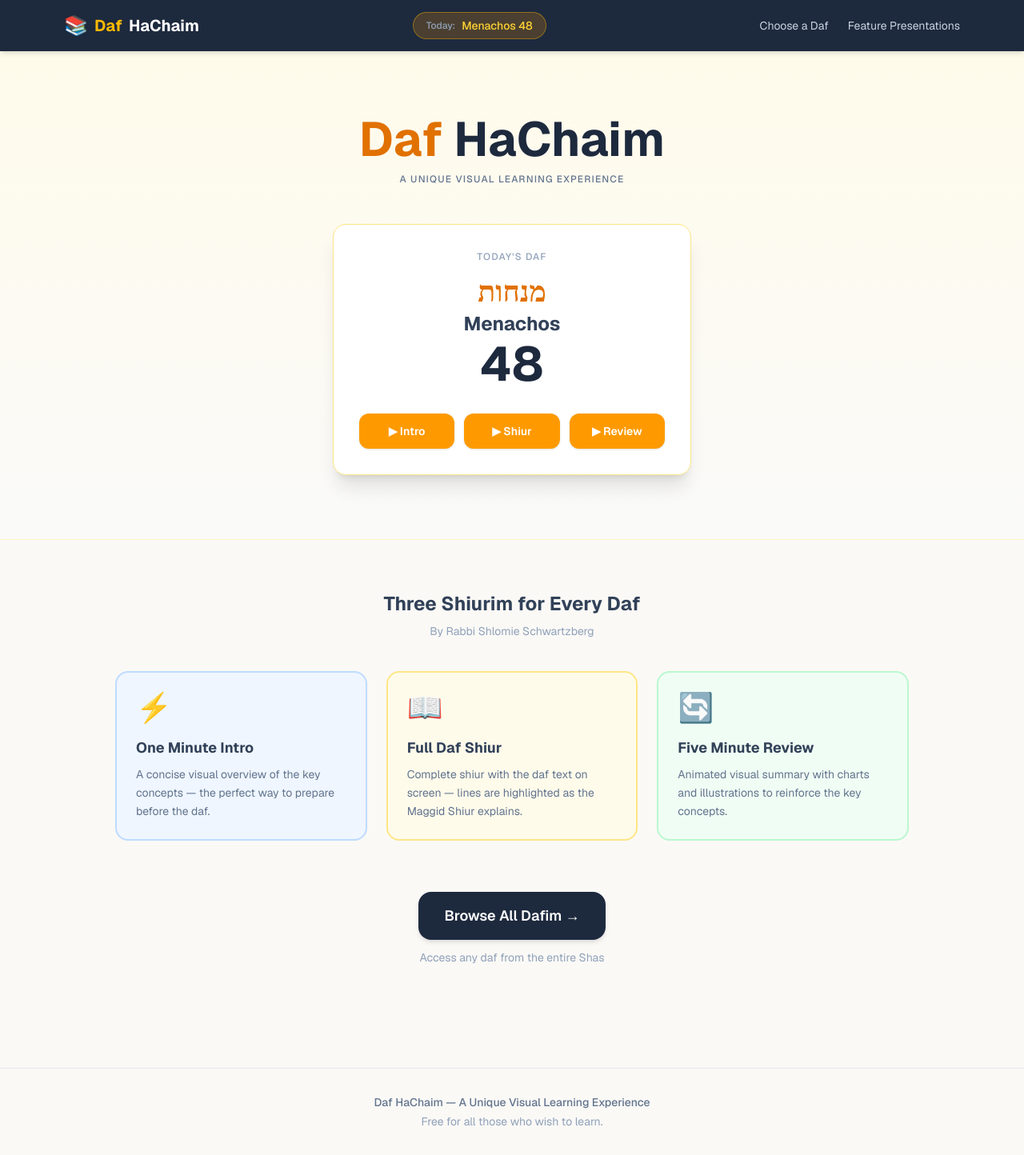
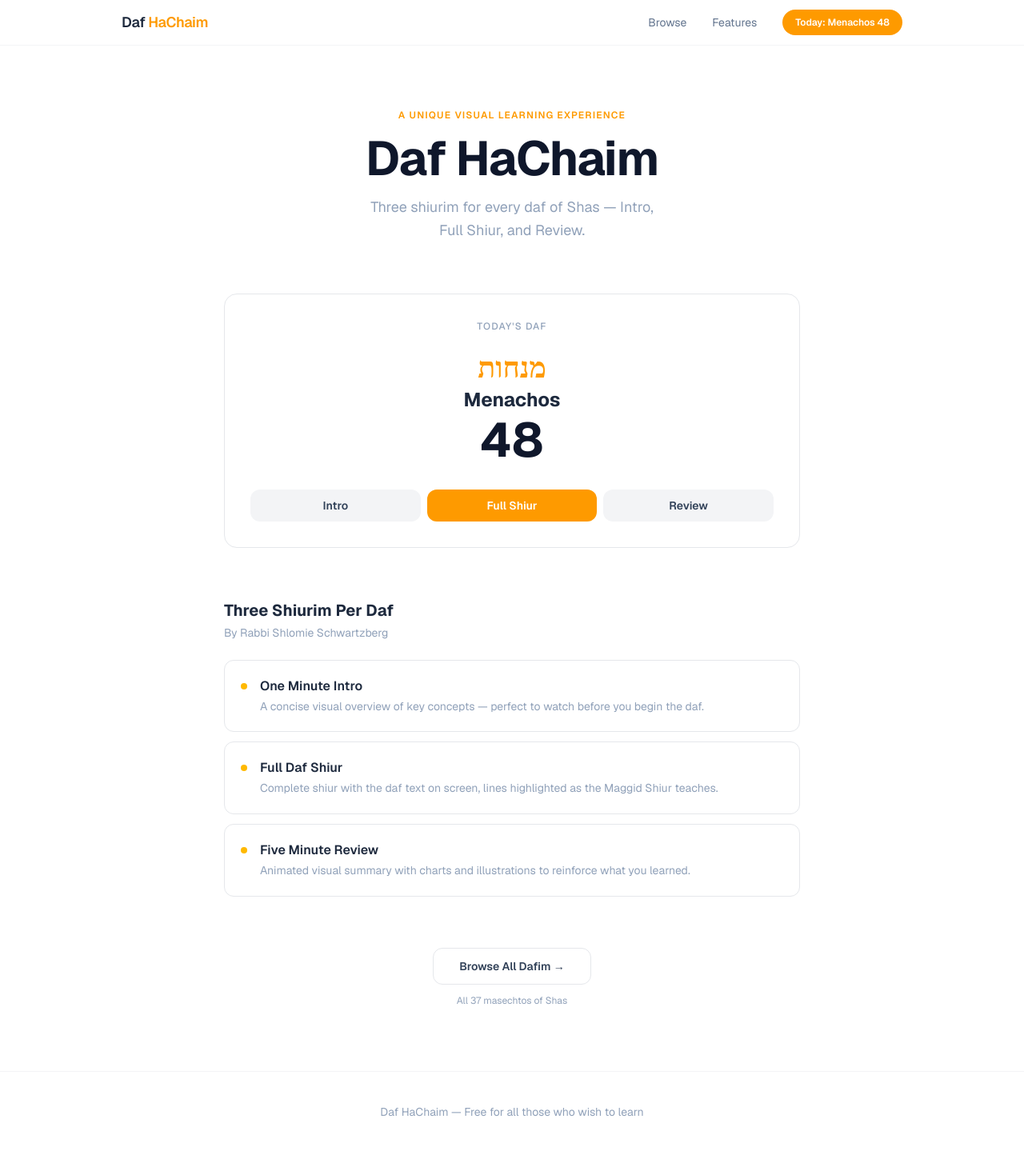
Before and after one commit to baraklandau/dafhachaim-new, a Next.js app: page / in a window 1280 px wide. Shown: the whole page at 80% size. Built offline with nearby package versions, Linux system fonts and the light colour scheme.

Commit message:
Clean minimal redesign - white/minimal style across all pages

```diff
--- a/app/choose/page.tsx
+++ b/app/choose/page.tsx
@@ -19,20 +19,23 @@
     : [];
 
   return (
-    <div className="max-w-5xl mx-auto px-4 py-10">
-      <h1 className="text-3xl font-bold mb-2 text-center text-slate-800">Choose a Daf</h1>
-      <p className="text-center text-slate-400 text-sm mb-8">Browse all of Shas</p>
+    <div className="max-w-4xl mx-auto px-6 py-12">
+
+      <div className="mb-10">
+        <h1 className="text-3xl font-bold text-slate-900 tracking-tight">Choose a Daf</h1>
+        <p className="text-slate-400 text-sm mt-1">Browse all of Shas</p>
+      </div>
 
       {/* ── Seder filter tabs ── */}
-      <div className="flex flex-wrap gap-2 justify-center mb-8">
+      <div className="flex flex-wrap gap-2 mb-8">
         {['All', ...SEDARIM].map((seder) => (
           <button
             key={seder}
             onClick={() => { setActiveSeder(seder); setSelectedMasechta(null); }}
-            className={`px-4 py-2 rounded-full text-sm font-medium border transition-colors ${
+            className={`px-4 py-1.5 rounded-full text-sm font-medium border transition-colors ${
               activeSeder === seder
                 ? 'bg-amber-500 text-white border-amber-500'
-                : 'bg-white text-slate-600 border-gray-200 hover:border-amber-300 hover:text-amber-600'
+                : 'bg-white text-slate-500 border-gray-200 hover:border-gray-300 hover:text-slate-700'
             }`}
           >
             {seder}
@@ -47,11 +50,11 @@
             <button
               key={m.id}
               onClick={() => setSelectedMasechta(m)}
-              className="bg-white hover:bg-amber-50 border border-gray-200 hover:border-amber-300 rounded-xl p-4 text-left transition-all group shadow-sm"
+              className="border border-gray-200 hover:border-amber-400 rounded-xl p-4 text-left transition-all group"
             >
-              <div className="hebrew text-xl font-bold text-amber-600 mb-1">{m.hebrewName}</div>
+              <div className="hebrew text-xl font-bold text-amber-500 mb-1">{m.hebrewName}</div>
               <div className="text-sm font-semibold text-slate-700">{m.name}</div>
-              <div className="text-xs text-slate-400 mt-1">{getDafCount(m)} dafim</div>
+              <div className="text-xs text-slate-400 mt-0.5">{getDafCount(m)} dafim</div>
             </button>
           ))}
         </div>
@@ -60,25 +63,25 @@
       {/* ── Daf selector ── */}
       {selectedMasechta && (
         <div>
-          <div className="flex items-center gap-4 mb-6">
+          <div className="flex items-center gap-4 mb-8">
             <button
               onClick={() => setSelectedMasechta(null)}
-              className="text-slate-400 hover:text-slate-700 transition-colors text-sm flex items-center gap-1 border border-gray-200 bg-white px-3 py-1.5 rounded-lg hover:border-gray-300"
+              className="text-slate-400 hover:text-slate-700 transition-colors text-sm"
             >
               ← Back
             </button>
             <div>
-              <span className="hebrew text-2xl font-bold text-amber-600 mr-3">{selectedMasechta.hebrewName}</span>
-              <span className="text-xl font-bold text-slate-700">{selectedMasechta.name}</span>
+              <span className="hebrew text-2xl font-bold text-amber-500 mr-2">{selectedMasechta.hebrewName}</span>
+              <span className="text-xl font-bold text-slate-800">{selectedMasechta.name}</span>
             </div>
           </div>
 
-          <div className="grid grid-cols-5 sm:grid-cols-8 md:grid-cols-10 gap-2">
+          <div className="grid grid-cols-6 sm:grid-cols-9 md:grid-cols-12 gap-2">
             {dafRange.map((daf) => (
               <Link
                 key={daf}
                 href={`/daf/${selectedMasechta.id}/${daf}`}
-                className="bg-white hover:bg-amber-500 hover:text-white border border-gray-200 hover:border-amber-500 rounded-lg py-2 text-center text-sm font-semibold transition-all text-slate-700 shadow-sm"
+                className="border border-gray-200 hover:border-amber-400 hover:bg-amber-50 rounded-lg py-2 text-center text-sm font-semibold transition-all text-slate-600 hover:text-amber-600"
               >
                 {daf}
               </Link>
--- a/app/features/page.tsx
+++ b/app/features/page.tsx
@@ -1,41 +1,44 @@
 export default function FeaturesPage() {
   const features = [
-    { masechta: 'Zevachim',   hebrewName: 'זבחים',    border: 'border-orange-200 bg-orange-50' },
-    { masechta: 'Horios',     hebrewName: 'הוריות',   border: 'border-purple-200 bg-purple-50' },
-    { masechta: 'Avoda Zara', hebrewName: 'עבודה זרה', border: 'border-slate-200 bg-slate-50'  },
-    { masechta: 'Shevuos',    hebrewName: 'שבועות',   border: 'border-blue-200 bg-blue-50'    },
-    { masechta: 'Nedarim',    hebrewName: 'נדרים',    border: 'border-teal-200 bg-teal-50'    },
-    { masechta: 'Kesubos',    hebrewName: 'כתובות',   border: 'border-rose-200 bg-rose-50'    },
-    { masechta: 'Menachos',   hebrewName: 'מנחות',    border: 'border-amber-200 bg-amber-50'  },
-    { masechta: 'Chulin',     hebrewName: 'חולין',    border: 'border-green-200 bg-green-50'  },
+    { masechta: 'Zevachim',   hebrewName: 'זבחים'    },
+    { masechta: 'Horios',     hebrewName: 'הוריות'   },
+    { masechta: 'Avoda Zara', hebrewName: 'עבודה זרה' },
+    { masechta: 'Shevuos',    hebrewName: 'שבועות'   },
+    { masechta: 'Nedarim',    hebrewName: 'נדרים'    },
+    { masechta: 'Kesubos',    hebrewName: 'כתובות'   },
+    { masechta: 'Menachos',   hebrewName: 'מנחות'    },
+    { masechta: 'Chulin',     hebrewName: 'חולין'    },
   ];
 
   return (
-    <div className="max-w-4xl mx-auto px-4 py-10">
-      <h1 className="text-3xl font-bold text-center mb-3 text-slate-800">Feature Presentations</h1>
-      <p className="text-slate-400 text-center mb-10 max-w-lg mx-auto text-sm">
-        Extended fully-animated introductions to entire Masechtos — covering history,
-        concepts, and context before you begin learning.
-      </p>
+    <div className="max-w-3xl mx-auto px-6 py-12">
 
-      <div className="grid sm:grid-cols-2 gap-4">
+      <div className="mb-10">
+        <h1 className="text-3xl font-bold text-slate-900 tracking-tight">Feature Presentations</h1>
+        <p className="text-slate-400 text-sm mt-1 max-w-md">
+          Extended fully-animated introductions to entire Masechtos — covering history, concepts, and context.
+        </p>
+      </div>
+
+      <div className="grid sm:grid-cols-2 gap-3">
         {features.map((f) => (
           <div
             key={f.masechta}
-            className={`rounded-2xl border-2 p-6 ${f.border} flex items-center gap-4`}
+            className="border border-gray-200 rounded-xl p-5 flex items-center gap-4"
           >
+            <div className="w-1.5 h-8 rounded-full bg-amber-400 flex-shrink-0" />
             <div>
-              <div className="hebrew text-2xl font-bold text-amber-600">{f.hebrewName}</div>
-              <div className="text-slate-700 font-semibold mt-1">{f.masechta} Overview</div>
-              <div className="text-slate-400 text-sm mt-1">Full masechta introduction</div>
+              <div className="hebrew text-xl font-bold text-amber-500">{f.hebrewName}</div>
+              <div className="text-sm font-semibold text-slate-700 mt-0.5">{f.masechta} Overview</div>
+              <div className="text-xs text-slate-400 mt-0.5">Full masechta introduction</div>
             </div>
           </div>
         ))}
       </div>
 
-      <div className="mt-10 bg-white rounded-2xl p-6 text-center border border-gray-200 shadow-sm">
-        <p className="text-slate-600 font-medium">Feature Presentation videos are being linked to the new player.</p>
-        <p className="text-slate-400 text-sm mt-2">Coming very soon.</p>
+      <div className="mt-10 border border-gray-200 rounded-xl p-6 text-center">
+        <p className="text-slate-500 font-medium text-sm">Videos are being linked to the new player.</p>
+        <p className="text-slate-400 text-xs mt-1">Coming very soon.</p>
       </div>
     </div>
   );
--- a/app/globals.css
+++ b/app/globals.css
@@ -1,20 +1,20 @@
 @import "tailwindcss";
 
 :root {
-  --background: #faf9f6;
-  --gold:        #d97706;
+  --font-geist: var(--font-geist);
 }
 
 @theme inline {
-  --color-background: var(--background);
-  --color-gold:       var(--gold);
   --font-sans: var(--font-geist);
 }
 
+* { box-sizing: border-box; }
+
 body {
-  background: var(--background);
-  color: #1e293b;
-  font-family: var(--font-geist), Arial, sans-serif;
+  background: #ffffff;
+  color: #111827;
+  font-family: var(--font-geist), -apple-system, BlinkMacSystemFont, 'Segoe UI', sans-serif;
+  -webkit-font-smoothing: antialiased;
 }
 
 .hebrew {
@@ -24,7 +24,3 @@
 }
 
 html { scroll-behavior: smooth; }
-
-::-webkit-scrollbar { width: 6px; }
-::-webkit-scrollbar-track { background: #f1f5f9; }
-::-webkit-scrollbar-thumb { background: #cbd5e1; border-radius: 3px; }
--- a/app/layout.tsx
+++ b/app/layout.tsx
@@ -8,7 +8,7 @@
 const geist = Geist({ variable: '--font-geist', subsets: ['latin'] });
 
 export const metadata: Metadata = {
-  title: 'Daf HaChaim | A Unique Visual Daf Yomi Learning Experience',
+  title: 'Daf HaChaim | Visual Daf Yomi Learning',
   description: 'Free daily Daf Yomi shiurim with visual learning — Intro, Full Shiur, and Review for every daf.',
   manifest: '/manifest.json',
 };
@@ -19,16 +19,15 @@
 
   return (
     <html lang="en">
-      <body className={`${geist.variable} antialiased bg-stone-50 text-slate-800 min-h-screen`}>
+      <body className={`${geist.variable} antialiased bg-white text-slate-800 min-h-screen`}>
         <Navbar
           todayMasechta={masechta?.name ?? ''}
           todayMasectaId={todaysDaf.masechta}
           todayDaf={todaysDaf.daf}
         />
-        <main className="pt-16">{children}</main>
-        <footer className="mt-16 border-t border-gray-200 py-8 text-center text-sm text-slate-400">
-          <p className="font-medium text-slate-500">Daf HaChaim — A Unique Visual Learning Experience</p>
-          <p className="mt-1">Free for all those who wish to learn.</p>
+        <main className="pt-14">{children}</main>
+        <footer className="mt-20 border-t border-gray-100 py-10 text-center">
+          <p className="text-sm text-slate-400">Daf HaChaim &mdash; Free for all those who wish to learn</p>
         </footer>
       </body>
     </html>
--- a/app/page.tsx
+++ b/app/page.tsx
@@ -7,35 +7,44 @@
   const masechta = getMasechta(todaysDaf.masechta);
 
   return (
-    <div className="min-h-screen">
+    <div className="max-w-3xl mx-auto px-6">
 
       {/* ── Hero ── */}
-      <section className="bg-gradient-to-b from-amber-50 to-stone-50 px-4 py-20 text-center border-b border-amber-100">
-        <h1 className="text-5xl sm:text-6xl font-bold mb-3 text-slate-800">
-          <span className="text-amber-600">Daf</span> HaChaim
-        </h1>
-        <p className="text-slate-500 mb-12 tracking-widest uppercase text-xs font-medium">
+      <section className="pt-20 pb-16 text-center">
+        <p className="text-xs font-semibold text-amber-500 uppercase tracking-widest mb-4">
           A Unique Visual Learning Experience
         </p>
+        <h1 className="text-5xl sm:text-6xl font-bold text-slate-900 mb-4 tracking-tight">
+          Daf HaChaim
+        </h1>
+        <p className="text-slate-400 text-lg max-w-sm mx-auto leading-relaxed">
+          Three shiurim for every daf of Shas — Intro, Full Shiur, and Review.
+        </p>
+      </section>
 
-        {/* Today's Daf card */}
-        <div className="max-w-md mx-auto bg-white rounded-2xl p-8 shadow-xl border border-amber-200">
-          <p className="text-slate-400 text-xs uppercase tracking-widest mb-4 font-medium">Today&apos;s Daf</p>
+      {/* ── Today's Daf card ── */}
+      <section className="mb-16">
+        <div className="border border-gray-200 rounded-2xl p-8 text-center">
+          <p className="text-xs text-slate-400 uppercase tracking-widest mb-6 font-medium">Today&apos;s Daf</p>
 
-          <div className="hebrew text-4xl font-bold text-amber-600 mb-1">
+          <div className="hebrew text-4xl font-bold text-amber-500 mb-1">
             {masechta?.hebrewName}
           </div>
-          <h2 className="text-2xl font-bold text-slate-700">{masechta?.name}</h2>
-          <p className="text-6xl font-bold text-slate-800 mt-1 mb-8">{todaysDaf.daf}</p>
+          <p className="text-2xl font-bold text-slate-800 mb-1">{masechta?.name}</p>
+          <p className="text-6xl font-bold text-slate-900 mb-8">{todaysDaf.daf}</p>
 
-          <div className="grid grid-cols-3 gap-3">
+          <div className="grid grid-cols-3 gap-2">
             {(['intro', 'shiur', 'review'] as const).map((type) => (
               <Link
                 key={type}
                 href={`/daf/${todaysDaf.masechta}/${todaysDaf.daf}?type=${type}`}
-                className="bg-amber-500 hover:bg-amber-600 text-white font-semibold py-3 px-2 rounded-xl text-sm transition-colors text-center shadow-sm"
+                className={`py-2.5 px-3 rounded-xl text-sm font-semibold transition-colors text-center ${
+                  type === 'shiur'
+                    ? 'bg-amber-500 hover:bg-amber-600 text-white'
+                    : 'bg-gray-100 hover:bg-gray-200 text-slate-700'
+                }`}
               >
-                {type === 'intro' ? '▶ Intro' : type === 'shiur' ? '▶ Shiur' : '▶ Review'}
+                {type === 'intro' ? 'Intro' : type === 'shiur' ? 'Full Shiur' : 'Review'}
               </Link>
             ))}
           </div>
@@ -43,55 +52,52 @@
       </section>
 
       {/* ── Three shiurim ── */}
-      <section className="max-w-5xl mx-auto px-4 py-16">
-        <h2 className="text-2xl font-bold text-center mb-2 text-slate-700">Three Shiurim for Every Daf</h2>
-        <p className="text-center text-slate-400 text-sm mb-10">By Rabbi Shlomie Schwartzberg</p>
-        <div className="grid sm:grid-cols-3 gap-6">
+      <section className="mb-16">
+        <h2 className="text-xl font-bold text-slate-800 mb-1">Three Shiurim Per Daf</h2>
+        <p className="text-slate-400 text-sm mb-6">By Rabbi Shlomie Schwartzberg</p>
+
+        <div className="space-y-3">
           {[
             {
-              emoji: '⚡',
               title: 'One Minute Intro',
-              desc: 'A concise visual overview of the key concepts — the perfect way to prepare before the daf.',
-              border: 'border-blue-200 bg-blue-50',
+              desc: 'A concise visual overview of key concepts — perfect to watch before you begin the daf.',
               type: 'intro',
             },
             {
-              emoji: '📖',
               title: 'Full Daf Shiur',
-              desc: 'Complete shiur with the daf text on screen — lines are highlighted as the Maggid Shiur explains.',
-              border: 'border-amber-200 bg-amber-50',
+              desc: 'Complete shiur with the daf text on screen, lines highlighted as the Maggid Shiur teaches.',
               type: 'shiur',
             },
             {
-              emoji: '🔄',
               title: 'Five Minute Review',
-              desc: 'Animated visual summary with charts and illustrations to reinforce the key concepts.',
-              border: 'border-green-200 bg-green-50',
+              desc: 'Animated visual summary with charts and illustrations to reinforce what you learned.',
               type: 'review',
             },
           ].map((item) => (
             <Link
               key={item.type}
               href={`/daf/${todaysDaf.masechta}/${todaysDaf.daf}?type=${item.type}`}
-              className={`rounded-2xl border-2 p-6 ${item.border} hover:shadow-md hover:-translate-y-1 transition-all block`}
+              className="flex items-start gap-4 p-5 border border-gray-200 rounded-xl hover:border-amber-300 hover:bg-amber-50/50 transition-all block group"
             >
-              <div className="text-4xl mb-4">{item.emoji}</div>
-              <h3 className="text-lg font-bold text-slate-700 mb-2">{item.title}</h3>
-              <p className="text-sm text-slate-500 leading-relaxed">{item.desc}</p>
+              <div className="w-2 h-2 rounded-full bg-amber-400 mt-2 flex-shrink-0" />
+              <div>
+                <p className="font-semibold text-slate-800 group-hover:text-amber-600 transition-colors">{item.title}</p>
+                <p className="text-sm text-slate-400 mt-0.5 leading-relaxed">{item.desc}</p>
+              </div>
             </Link>
           ))}
         </div>
       </section>
 
       {/* ── Browse CTA ── */}
-      <section className="text-center px-4 pb-16">
+      <section className="mb-20 text-center">
         <Link
           href="/choose"
-          className="inline-block bg-slate-800 hover:bg-slate-700 text-white font-semibold px-8 py-4 rounded-2xl text-lg transition-colors shadow-md"
+          className="inline-block border border-gray-200 hover:border-amber-400 text-slate-700 hover:text-amber-600 font-semibold px-8 py-3 rounded-xl text-sm transition-all"
         >
           Browse All Dafim →
         </Link>
-        <p className="text-slate-400 text-sm mt-3">Access any daf from the entire Shas</p>
+        <p className="text-slate-400 text-xs mt-3">All 37 masechtos of Shas</p>
       </section>
 
     </div>
--- a/components/Navbar.tsx
+++ b/components/Navbar.tsx
@@ -13,38 +13,36 @@
   const [menuOpen, setMenuOpen] = useState(false);
 
   return (
-    <nav className="fixed top-0 left-0 right-0 z-50 bg-slate-800 shadow-md">
-      <div className="max-w-6xl mx-auto px-4 h-16 flex items-center justify-between">
+    <nav className="fixed top-0 left-0 right-0 z-50 bg-white border-b border-gray-100">
+      <div className="max-w-5xl mx-auto px-6 h-14 flex items-center justify-between">
 
         {/* Logo */}
-        <Link href="/" className="flex items-center gap-2 font-bold text-xl">
-          <span className="text-2xl">📚</span>
-          <span className="text-amber-400">Daf</span>
-          <span className="text-white">HaChaim</span>
-        </Link>
-
-        {/* Today's Daf pill — desktop */}
-        <Link
-          href={`/daf/${todayMasectaId}/${todayDaf}`}
-          className="hidden sm:flex items-center gap-2 bg-amber-500/20 hover:bg-amber-500/30 border border-amber-400/40 text-amber-300 text-sm font-medium px-4 py-1.5 rounded-full transition-colors"
-        >
-          <span className="text-xs text-slate-400">Today:</span>
-          {todayMasechta} {todayDaf}
+        <Link href="/" className="font-semibold text-slate-800 text-lg tracking-tight">
+          Daf <span className="text-amber-500">HaChaim</span>
         </Link>
 
         {/* Desktop nav */}
-        <div className="hidden sm:flex items-center gap-6 text-sm text-slate-300">
-          <Link href="/choose" className="hover:text-amber-400 transition-colors">Choose a Daf</Link>
-          <Link href="/features" className="hover:text-amber-400 transition-colors">Feature Presentations</Link>
+        <div className="hidden sm:flex items-center gap-8 text-sm text-slate-500">
+          <Link href="/choose" className="hover:text-slate-800 transition-colors">Browse</Link>
+          <Link href="/features" className="hover:text-slate-800 transition-colors">Features</Link>
+          <Link
+            href={`/daf/${todayMasectaId}/${todayDaf}`}
+            className="bg-amber-500 hover:bg-amber-600 text-white text-xs font-semibold px-4 py-2 rounded-full transition-colors"
+          >
+            Today: {todayMasechta} {todayDaf}
+          </Link>
         </div>
 
         {/* Mobile */}
         <div className="flex sm:hidden items-center gap-3">
-          <Link href={`/daf/${todayMasectaId}/${todayDaf}`} className="text-amber-400 text-sm font-medium">
+          <Link
+            href={`/daf/${todayMasectaId}/${todayDaf}`}
+            className="text-amber-500 text-sm font-semibold"
+          >
             {todayMasechta} {todayDaf}
           </Link>
-          <button onClick={() => setMenuOpen(!menuOpen)} className="text-slate-300 p-1" aria-label="Menu">
-            <svg className="w-6 h-6" fill="none" stroke="currentColor" viewBox="0 0 24 24">
+          <button onClick={() => setMenuOpen(!menuOpen)} className="text-slate-400 p-1" aria-label="Menu">
+            <svg className="w-5 h-5" fill="none" stroke="currentColor" viewBox="0 0 24 24">
               {menuOpen
                 ? <path strokeLinecap="round" strokeLinejoin="round" strokeWidth={2} d="M6 18L18 6M6 6l12 12" />
                 : <path strokeLinecap="round" strokeLinejoin="round" strokeWidth={2} d="M4 6h16M4 12h16M4 18h16" />}
@@ -54,10 +52,10 @@
       </div>
 
       {menuOpen && (
-        <div className="sm:hidden bg-slate-700 border-t border-slate-600 px-4 py-3 flex flex-col gap-3 text-sm">
-          <Link href="/" onClick={() => setMenuOpen(false)} className="text-slate-200 hover:text-amber-400">Home</Link>
-          <Link href="/choose" onClick={() => setMenuOpen(false)} className="text-slate-200 hover:text-amber-400">Choose a Daf</Link>
-          <Link href="/features" onClick={() => setMenuOpen(false)} className="text-slate-200 hover:text-amber-400">Feature Presentations</Link>
+        <div className="sm:hidden bg-white border-t border-gray-100 px-6 py-4 flex flex-col gap-4 text-sm text-slate-600">
+          <Link href="/" onClick={() => setMenuOpen(false)} className="hover:text-slate-900">Home</Link>
+          <Link href="/choose" onClick={() => setMenuOpen(false)} className="hover:text-slate-900">Browse All Dafim</Link>
+          <Link href="/features" onClick={() => setMenuOpen(false)} className="hover:text-slate-900">Feature Presentations</Link>
         </div>
       )}
     </nav>
```
Also changed, not shown: app/daf/[masechta]/[daf]/page.tsx (+12 -11 lines), components/VideoPlayer.tsx (+27 -40 lines).
